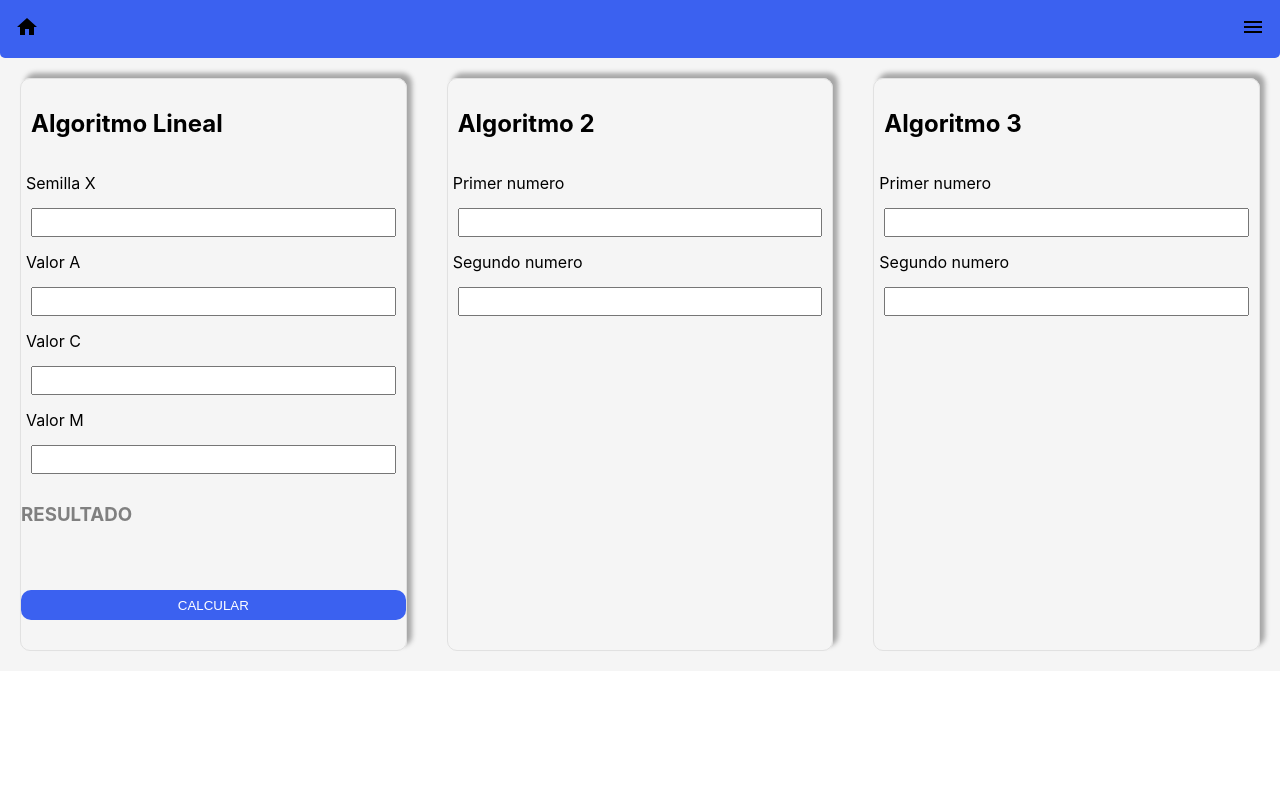
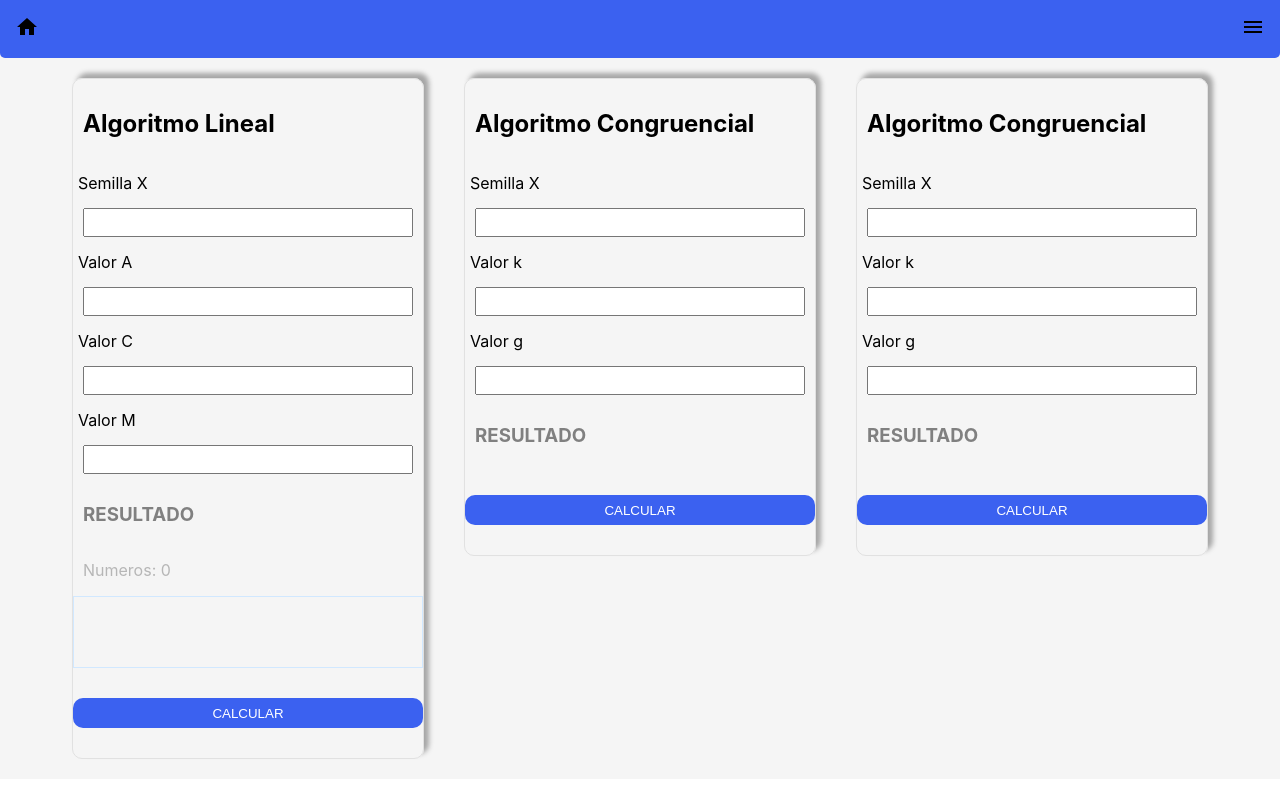
Before and after one commit to AlexanderMendivil/algoapp, a React (Create React App) app: page /Algoritmos in a window 1280 px wide. Built offline with nearby package versions, Linux system fonts and the light colour scheme.

Commit message:
Se agrego scroll a algoritmo lineal y otros dos algoritmos

```diff
--- /dev/null
+++ b/src/Components/Algoritmoconaditivo.js
@@ -0,0 +1,59 @@
+import React, {useState} from "react"
+import "./Algoritmolineal.css";
+
+function Algoritmoaditivo(){
+
+    const [numero1, setNumero1] = useState("");
+    const [valora, setValora] = useState("");
+    const [valorc, setValorc] = useState("");
+    const [arrayresultante, setResultados] = useState([]);
+
+    const valorPrimero = (e) => {
+        setNumero1(e.target.value);
+    }
+
+    const valorA = (e) => {
+        setValora(e.target.value);
+    }
+
+    const valorC = (e) => {
+        setValorc(e.target.value);
+    }
+
+    const calcularConMulti = (e) =>{
+        e.preventDefault()
+        let a = 5 + 8*valora
+        let m = Math.sqrt(2,valorc)
+        let semilla = numero1
+        let valor
+        let r = []
+        let counter;
+        do{
+            valor = (a*semilla)%m
+             r.push(valor/(m-1))
+            counter++
+        }while(r[0] === r[counter-1])
+
+            setResultados(...arrayresultante, r)
+    }
+    return(
+        <div>
+             <form className="algos">
+            <h2>Algoritmo Congruencial </h2>
+            <label>Semilla X</label>
+            <input type="text" onChange={valorPrimero}></input>
+
+            <label>Valor k</label>
+            <input type="text" onChange={valorA}></input>
+
+            <label>Valor g</label>
+            <input type="text" onChange={valorC}></input>
+
+            <h3>RESULTADO</h3>
+            <button type="submit" onClick={calcularConMulti}>CALCULAR</button>
+            </form>
+        </div>
+    )
+}
+
+export default Algoritmoaditivo;
--- /dev/null
+++ b/src/Components/Algoritmocongruencial.js
@@ -0,0 +1,59 @@
+import React, {useState} from "react"
+import "./Algoritmolineal.css";
+
+function Algoritmocongruencial(){
+
+    const [numero1, setNumero1] = useState("");
+    const [valora, setValora] = useState("");
+    const [valorc, setValorc] = useState("");
+    const [arrayresultante, setResultados] = useState([]);
+
+    const valorPrimero = (e) => {
+        setNumero1(e.target.value);
+    }
+
+    const valorA = (e) => {
+        setValora(e.target.value);
+    }
+
+    const valorC = (e) => {
+        setValorc(e.target.value);
+    }
+
+    const calcularConMulti = (e) =>{
+        e.preventDefault()
+        let a = 5 + 8*valora
+        let m = Math.sqrt(2,valorc)
+        let semilla = numero1
+        let valor
+        let r = []
+        let counter;
+        do{
+            valor = (a*semilla)%m
+             r.push(valor/(m-1))
+            counter++
+        }while(r[0] === r[counter-1])
+
+            setResultados(...arrayresultante,r)
+    }
+    return(
+        <div>
+             <form className="algos">
+            <h2>Algoritmo Congruencial </h2>
+            <label>Semilla X</label>
+            <input type="text" onChange={valorPrimero}></input>
+
+            <label>Valor k</label>
+            <input type="text" onChange={valorA}></input>
+
+            <label>Valor g</label>
+            <input type="text" onChange={valorC}></input>
+
+            <h3>RESULTADO</h3>
+            <button type="submit" onClick={calcularConMulti}>CALCULAR</button>
+            </form>
+        </div>
+    )
+}
+
+export default Algoritmocongruencial;
--- /dev/null
+++ b/src/Components/Algoritmolineal.css
@@ -0,0 +1,46 @@
+h2{
+
+    padding: 10px;
+}
+
+h3{
+    margin-left: 10px;
+    color: gray;
+}
+
+p{
+    margin-left: 10px;
+    color: #B6B6B6;
+}
+
+label{
+    padding: 5px;
+}
+input{
+    margin: 10px;
+    padding: 5px;
+}
+
+.algos{
+
+    display: flex;
+    flex-direction: column;
+    border-radius: 10px;
+    border: 1px solid #E1E1E1;
+    box-shadow: 5px -5px 5px #A6A6A6;
+    margin: 20px;
+    flex: 0.5;
+    width: 350px;
+}
+
+button{
+    color: white;
+    width: 100%;
+    height: 30px;
+    background-color: #3b61f0;
+    border: 0;
+    border-radius: 10px;
+    justify-content: center;
+    margin-top: 30px;
+    margin-bottom: 30px;
+}
--- /dev/null
+++ b/src/Components/Algoritmolineal.js
@@ -0,0 +1,78 @@
+import React from "react";
+
+import Esqueletoresultados from "./Esqueletoresultados";
+import Resultados from "./Resultados";
+import "./Algoritmolineal.css";
+import { useState } from "react";
+
+function Algoritmolineal(){
+
+    const [numero1, setNumero1] = useState("");
+    const [valora, setValora] = useState("");
+    const [valorc, setValorc] = useState("");
+    const [valorm, setValorm] = useState("");
+    const [arrayresultante, setResultados] = useState([]);
+    const [counter, setCounter] = useState(0);
+    const valorPrimero = (e) => {
+        setNumero1(e.target.value);
+    }
+
+    const valorA = (e) => {
+        setValora(e.target.value);
+    }
+
+    const valorC = (e) => {
+        setValorc(e.target.value);
+    }
+    const valorM = (e) => {
+        setValorm(e.target.value);
+    }
+
+    const calcularLineal = (e) =>{
+        e.preventDefault()
+        let nextx;
+        let r;
+        nextx = ((parseInt(valora)* parseInt(numero1)) + parseInt(valorc)) % parseInt(valorm)
+        setNumero1(nextx)
+        r = numero1/(valorm-1)
+         setResultados([...arrayresultante, r])
+         setCounter(counter+1)
+    }
+
+    return(
+        <div className="">
+
+            <form className="algos">
+            <h2>Algoritmo Lineal</h2>
+            <label>Semilla X</label>
+            <input type="text" onChange={valorPrimero}></input>
+
+            <label>Valor A</label>
+            <input type="text" onChange={valorA}></input>
+
+            <label>Valor C</label>
+            <input type="text" onChange={valorC}></input>
+
+            <label>Valor M</label>
+            <input type="text" onChange={valorM}></input>
+
+    <h3>RESULTADO</h3> <p>Numeros: {counter}</p>
+               <Esqueletoresultados>
+                {
+                     arrayresultante.length > 0 &&
+                    <>
+                    {
+                        arrayresultante.map((item, key) => <Resultados  resultado ={item} key={Math.random(1,100)}/>)
+                    }
+                    </>
+                }
+                </Esqueletoresultados>
+
+            <button type="submit"  onClick={calcularLineal}>CALCULAR</button>
+            </form>
+
+        </div>
+    )
+}
+
+export default Algoritmolineal;
--- a/src/Components/Algoritmos.css
+++ b/src/Components/Algoritmos.css
@@ -1,42 +1,3 @@
-h2{
-
-    padding: 10px;
-}
-
-h3{
-    color: gray;
-}
-
-label{
-    padding: 5px;
-}
-input{
-    margin: 10px;
-    padding: 5px;
-}
-
-.algos{
-
-    display: flex;
-    flex-direction: column;
-    border-radius: 10px;
-    border: 1px solid #E1E1E1;
-    box-shadow: 5px -5px 5px #A6A6A6;
-    margin: 20px;
-    flex: 0.5;
-}
-
-button{
-    color: white;
-    width: 100%;
-    height: 30px;
-    background-color: #3b61f0;
-    border: 0;
-    border-radius: 10px;
-    justify-content: center;
-    margin-top: 30px;
-    margin-bottom: 30px;
-}
 
 .algoritmos{
     flex-wrap: wrap;
--- a/src/Components/Algoritmos.js
+++ b/src/Components/Algoritmos.js
@@ -1,92 +1,21 @@
-import React, {useState} from "react";
+import React from "react";
 
 import "./Algoritmos.css";
 
 import Headerbar from "./Headerbar";
-import Resultados from "./Resultados";
-import Esqueletoresultados from "./Esqueletoresultados";
+import Algoritmolineal from "./Algoritmolineal";
+import Algoritmocongruencial from "./Algoritmocongruencial";
+import Algoritmoaditivo from "./Algoritmoconaditivo";
 
 function Algoritmos(){
 
-    const [numero1, setNumero1] = useState("");
-    const [valora, setValora] = useState("");
-    const [valorc, setValorc] = useState("");
-    const [valorm, setValorm] = useState("");
-    const [arrayresultante, setResultados] = useState([]);
-
-    const valorPrimero = (e) => {
-        setNumero1(e.target.value);
-    }
-
-    const valorA = (e) => {
-        setValora(e.target.value);
-    }
-
-    const valorC = (e) => {
-        setValorc(e.target.value);
-    }
-    const valorM = (e) => {
-        setValorm(e.target.value);
-    }
-
-    const calcularLineal = (e) =>{
-        e.preventDefault()
-        let nextx;
-        let r;
-        nextx = ((parseInt(valora)* parseInt(numero1)) + parseInt(valorc)) % parseInt(valorm)
-        setNumero1(nextx)
-        r = numero1/(valorm-1)
-         setResultados([...arrayresultante,r])
-    }
-
     return(
-        <div className="">
+        <div className="fondo">
             <Headerbar/>
-
         <div className="algoritmos">
-            <div className="algos">
-            <h2>Algoritmo Lineal</h2>
-            <label>Semilla X</label>
-            <input type="text" onChange={valorPrimero}></input>
-
-            <label>Valor A</label>
-            <input type="text" onChange={valorA}></input>
-
-            <label>Valor C</label>
-            <input type="text" onChange={valorC}></input>
-
-            <label>Valor M</label>
-            <input type="text" onChange={valorM}></input>
-
-            <h3>RESULTADO</h3>
-
-
-               <Esqueletoresultados>
-                {
-                      arrayresultante.map((item, key) => <Resultados  resultado ={item} key={Math.random(1,100)}/>)
-                }
-                </Esqueletoresultados>
-
-            <button  onClick={calcularLineal}>CALCULAR</button>
-            </div>
-
-            <form className="algos">
-            <h2>Algoritmo 2</h2>
-            <label>Primer numero</label>
-            <input type="text"></input>
-
-            <label>Segundo numero</label>
-            <input type="text"></input>
-            </form>
-
-            <form className="algos">
-            <h2>Algoritmo 3</h2>
-            <label>Primer numero</label>
-            <input type="text"></input>
-
-            <label>Segundo numero</label>
-            <input type="text"></input>
-            </form>
+            <Algoritmolineal/>
+            <Algoritmocongruencial/>
+            <Algoritmoaditivo/>
            </div>
         </div>
     );
--- a/src/Components/Esqueletoresultados.css
+++ b/src/Components/Esqueletoresultados.css
@@ -1,3 +1,27 @@
+.container{
+    border: 1px solid #D1E8FF;
+    height: 70px;
+    overflow-y: scroll;
+
+}
+.container::-webkit-scrollbar{
+    width: 5px;
+    height: 20px;
+    background-color: #3b61f0;
+    border-radius: 10px;
+}
+
+.container::-webkit-scrollbar-button{
+    width: 3px;
+    height: 3px;
+}
+
+.container::-webkit-scrollbar-thumb{
+    background-color: white;
+    border: 11px none #B7B7B7;
+}
+
+
 .esqueleto{
     list-style-type: none;
 }
--- a/src/Components/Esqueletoresultados.js
+++ b/src/Components/Esqueletoresultados.js
@@ -3,7 +3,7 @@ import "./Esqueletoresultados.css";
 function Esqueletoresultados({...props}){
 
     return(
-        <div >
+        <div className="container">
             <ul className="esqueleto">
                 {
                 props.children
--- a/src/Components/Resultados.css
+++ b/src/Components/Resultados.css
@@ -1,3 +1,4 @@
+
 .resultados{
     margin: 10px;
     color: #232323 ;
--- a/src/Components/Resultados.js
+++ b/src/Components/Resultados.js
@@ -1,10 +1,10 @@
-import React from "react";
+import React, {useState} from "react";
 import "./Resultados.css"
 
 function Resultados({resultado}){
 
     return(
-        <div>
+        <div className="">
             <li className="resultados">{resultado}</li>
         </div>
     )
```
